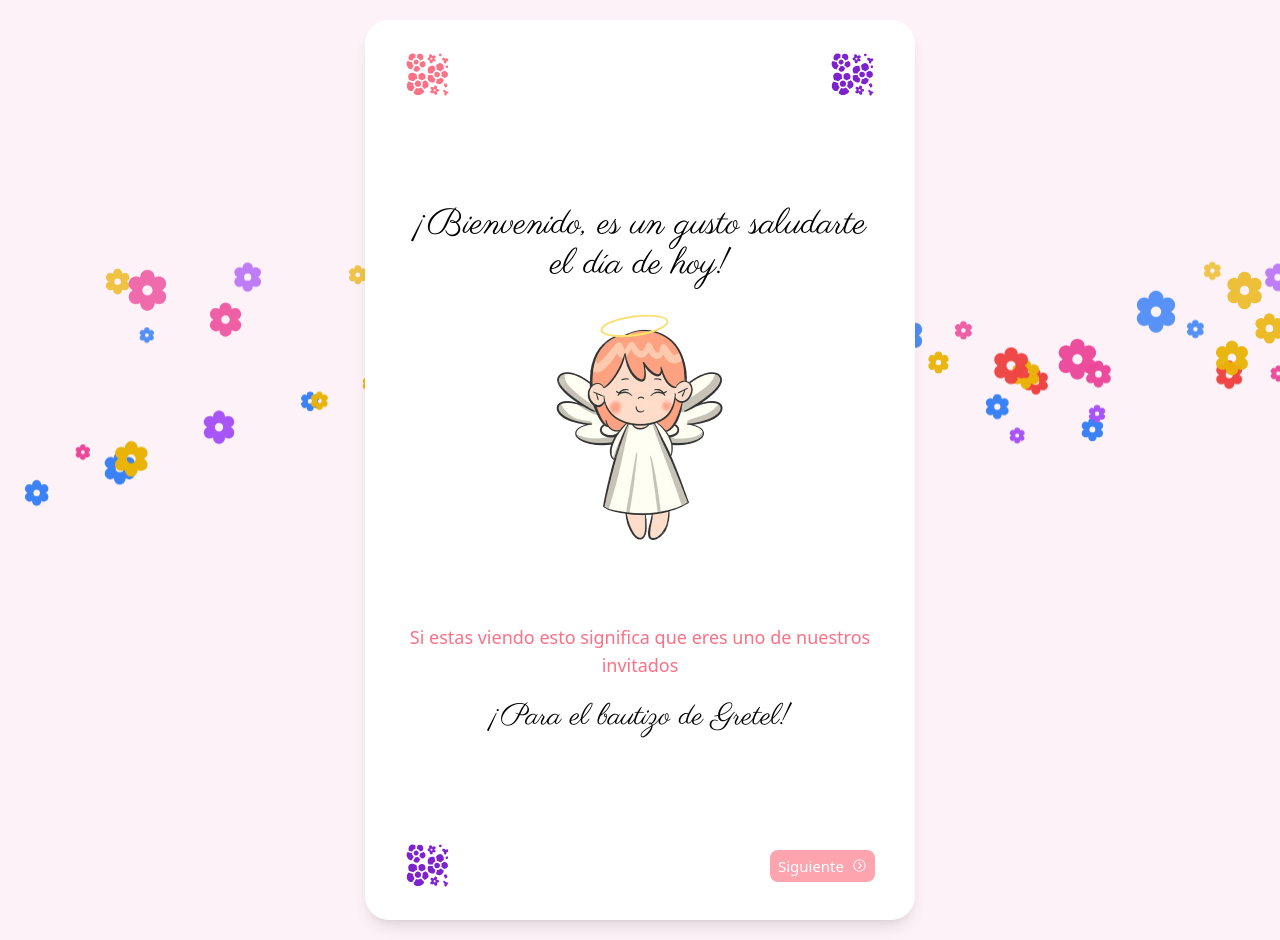
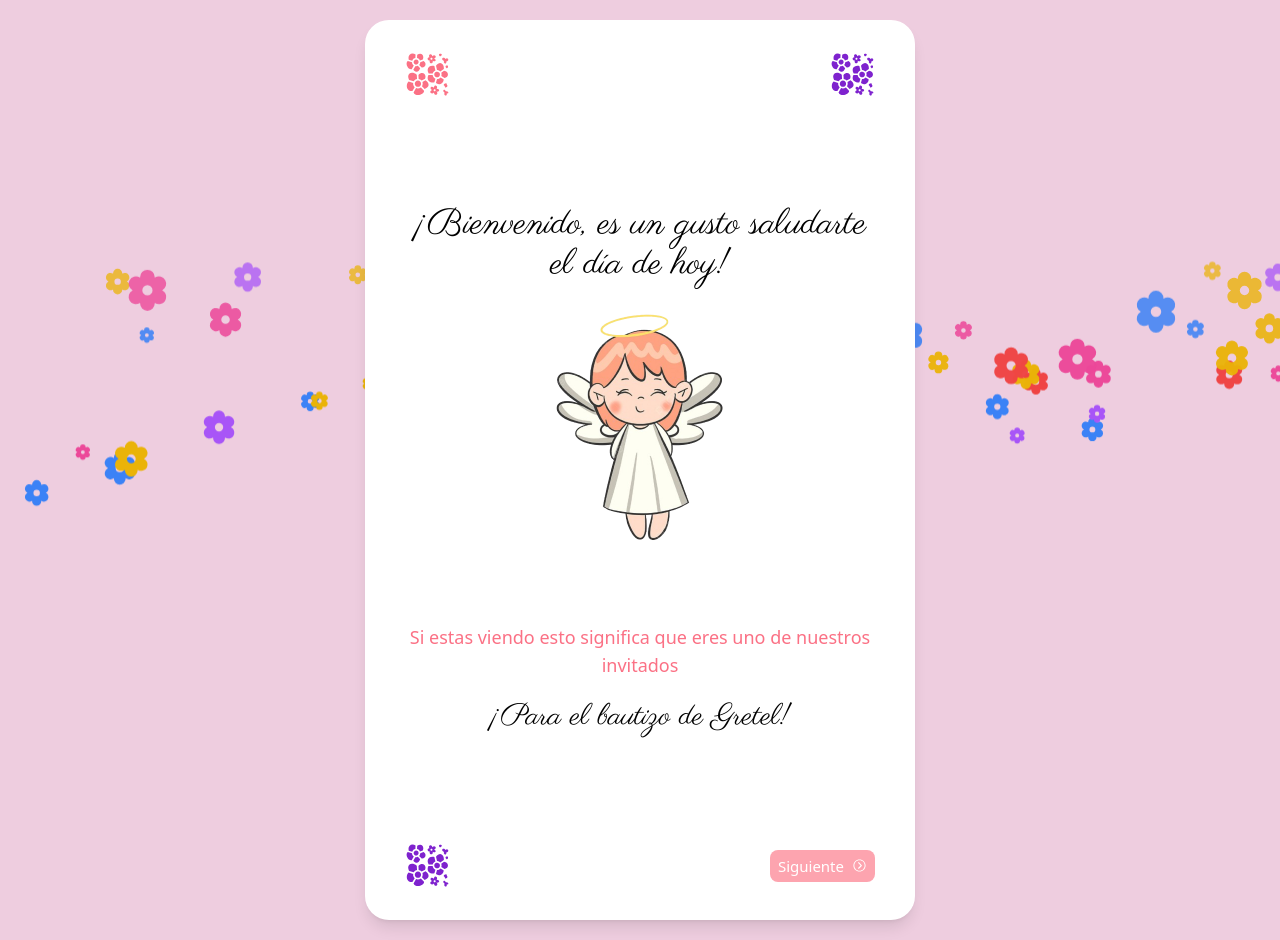
Before and after one commit to Joaquingro/gretel-invitacion, a React (Vite) app: page / in a window 1280 px wide. Built offline with nearby package versions, Linux system fonts and the light colour scheme; a web font is replaced by a local one.

Commit message:
cambio de musica y fondo

```diff
--- a/src/index.css
+++ b/src/index.css
@@ -28,7 +28,7 @@ body {
   flex-direction: column;
   justify-content: center;
   align-items: center;
-  background-color: #fdf2f8;
+  background-color: #eecddf;
   min-height: 100vh;
 }
 
```
Also changed, not shown: 2 other files (tests, documents, lock files or other folders).
